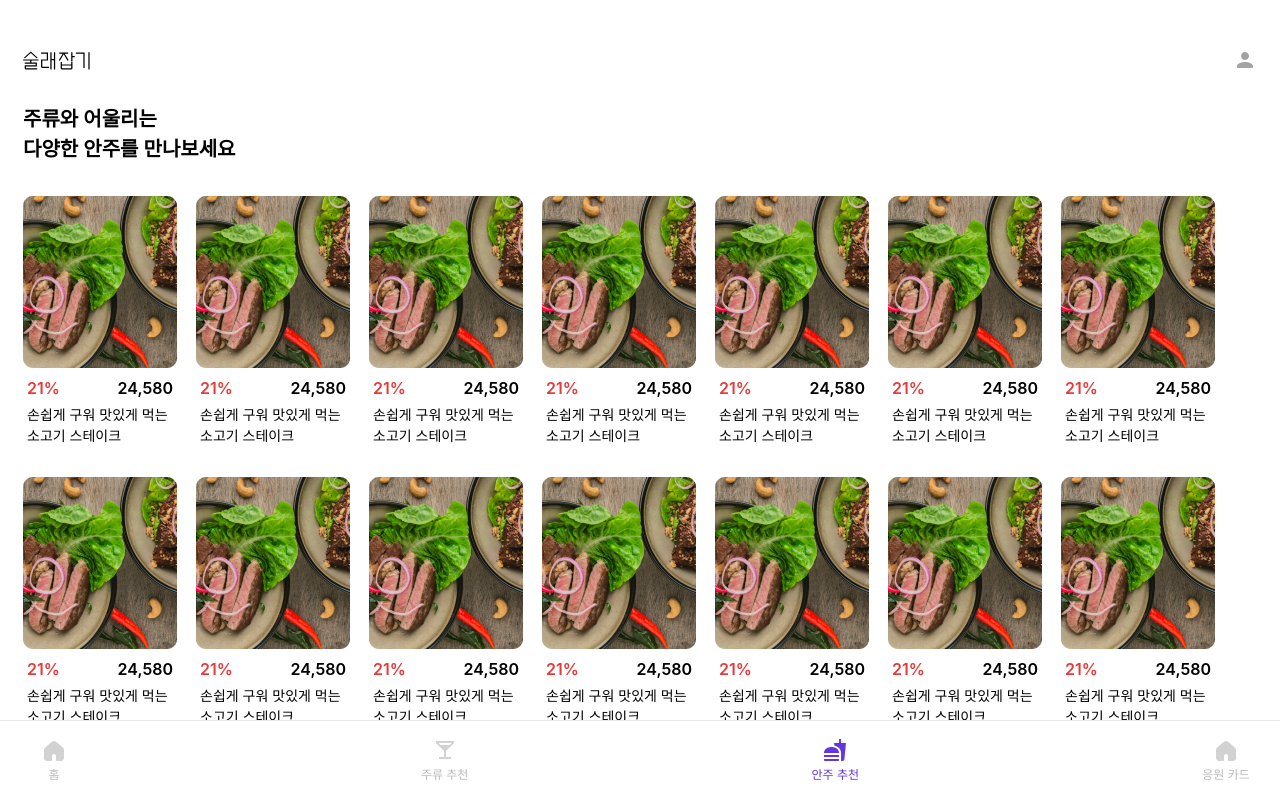
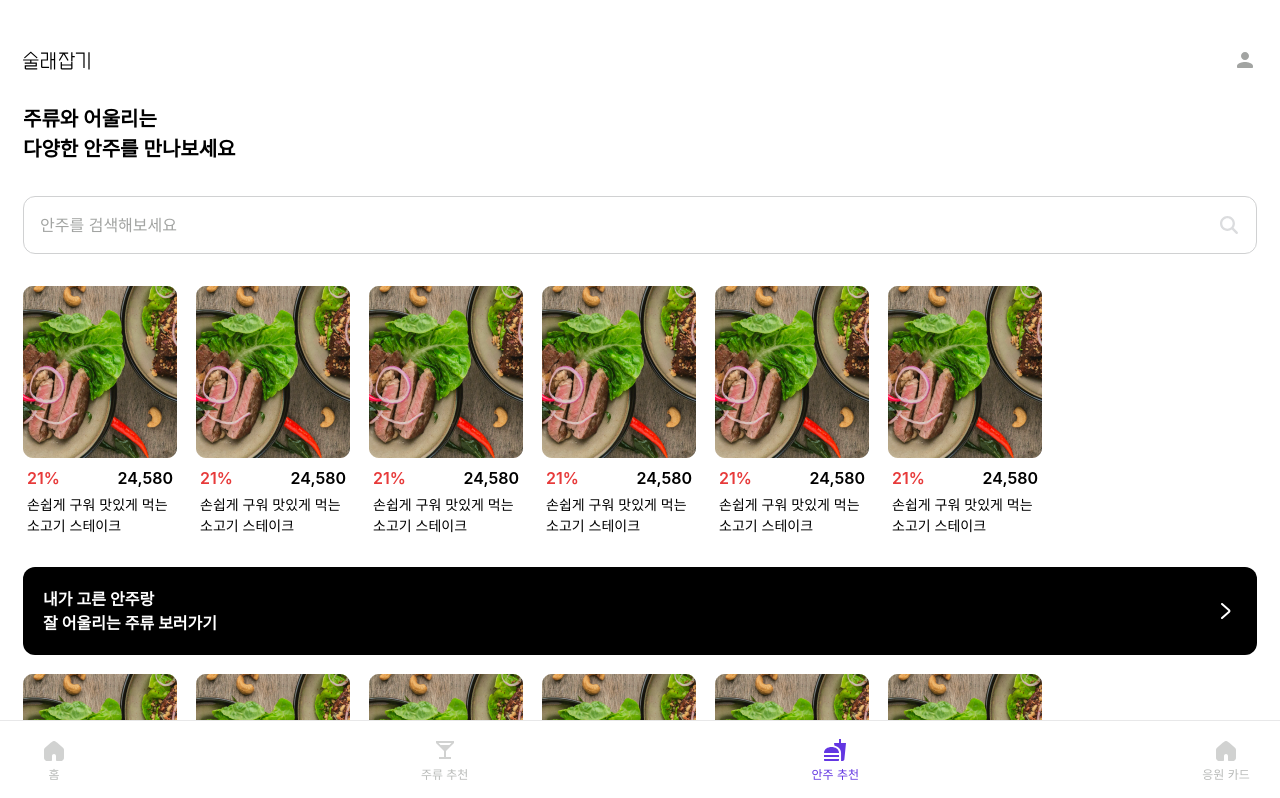
Before and after one commit to GAE-BAL-SAE-BAL/client, a React (Create React App) app: page /snack in a window 1280 px wide. Shown: the top 798 px of the page. Built offline with nearby package versions, Linux system fonts and the light colour scheme.

Commit message:
지금이번호로저나해줘~~~콜미백

```diff
--- a/src/Pages/main/Snack.tsx
+++ b/src/Pages/main/Snack.tsx
@@ -1,11 +1,14 @@
-import React from "react";
+import React, { useState } from "react";
 import BottomNavigation from "../../components/BottomNavigation";
-import Logo from "../../assets/Logo";
-import Person from "../../assets/Person";
 import FoodCard from "../../components/FoodCard";
 import Header from "../../components/Header";
+import SearchIcon from "../../assets/SearchIcon";
+import RightArrowBig from "../../assets/RightArrowBig";
+import SnackNotFound from "../../assets/SnackNotFound";
 
 const Snack = () => {
+  const [result, setResult] = useState(["", "", ""]);
+  // const [result, setResult] = useState([]);
   return (
     <div className="w-full px-[23px] gap-8 py-12 pb-24 flex flex-col">
       <Header />
@@ -14,8 +17,31 @@ const Snack = () => {
         <br />
         다양한 안주를 만나보세요
       </span>
+      <div className="relative h-[58px]">
+        <input
+          className="p-[16px] absolute w-full rounded-[12px] border-[1px] border-solid border-[#D0D1D2]"
+          placeholder="안주를 검색해보세요"
+        />
+        <SearchIcon className="absolute right-4 top-[17px]" />
+      </div>
+      {result.length ? (
         <main className="flex flex-wrap w-full gap-[19px]">
-        {Array.from({ length: 20 }).map((_, i) => (
+          {Array.from({ length: 6 }).map((_, i) => (
+            <FoodCard
+              key={i}
+              src="/mock_snack.png"
+              name="손쉽게 구워 맛있게 먹는 소고기 스테이크"
+              price={24580}
+            />
+          ))}
+          <div className="w-full p-[20px] flex items-center justify-between bg-black rounded-[12px]">
+            <span className="text-[16px] font-[600] text-white ">
+              내가 고른 안주랑
+              <br />잘 어울리는 주류 보러가기
+            </span>
+            <RightArrowBig />
+          </div>
+          {Array.from({ length: 6 }).map((_, i) => (
             <FoodCard
               key={i}
               src="/mock_snack.png"
@@ -24,6 +50,16 @@ const Snack = () => {
             />
           ))}
         </main>
+      ) : (
+        <main className="w-full h-[50vh] flex flex-col gap-[12px] items-center justify-center">
+          <SnackNotFound />
+          <span className="text-[16px] font-[400] text-center text-[#B9BBB9]">
+            해당 안주 상품이 없어요.
+            <br />
+            오타나 띄어쓰기 등을 점검해주세요.
+          </span>
+        </main>
+      )}
       <BottomNavigation current="안주추천" />
     </div>
   );
--- /dev/null
+++ b/src/assets/RightArrowBig.tsx
@@ -0,0 +1,34 @@
+import React from "react";
+
+const RightArrowBig = () => {
+  return (
+    <svg
+      width="24"
+      height="24"
+      viewBox="0 0 24 24"
+      fill="none"
+      xmlns="http://www.w3.org/2000/svg"
+    >
+      <g clip-path="url(#clip0_68_3985)">
+        <path
+          d="M9 5L16.1399 11.2474C16.5952 11.6458 16.5952 12.3542 16.1399 12.7526L9 19"
+          stroke="white"
+          stroke-width="2"
+          stroke-linecap="round"
+        />
+      </g>
+      <defs>
+        <clipPath id="clip0_68_3985">
+          <rect
+            width="10"
+            height="16"
+            fill="white"
+            transform="translate(8 4)"
+          />
+        </clipPath>
+      </defs>
+    </svg>
+  );
+};
+
+export default RightArrowBig;
--- /dev/null
+++ b/src/assets/SearchIcon.tsx
@@ -0,0 +1,23 @@
+import React, { SVGProps } from "react";
+
+const SearchIcon = ({ ...props }: SVGProps<SVGSVGElement>) => {
+  return (
+    <svg
+      {...props}
+      width="24"
+      height="24"
+      viewBox="0 0 24 24"
+      fill="none"
+      xmlns="http://www.w3.org/2000/svg"
+    >
+      <path
+        fill-rule="evenodd"
+        clip-rule="evenodd"
+        d="M17.9221 10.4603C17.9221 6.33991 14.5819 3 10.4611 3C6.34026 3 3 6.33991 3 10.4603C3 14.5806 6.34026 17.9205 10.4611 17.9205C12.0757 17.9205 13.5765 17.4036 14.8025 16.5229L18.9644 20.674C19.4001 21.1089 20.1058 21.1086 20.5411 20.6734L20.6733 20.5411C21.1094 20.105 21.1088 19.3978 20.6719 18.9625L16.5096 14.8217C17.3994 13.592 17.9221 12.0837 17.9221 10.4603ZM5.29571 10.4603C5.29571 13.3181 7.6029 15.6251 10.4611 15.6251C13.3192 15.6251 15.6264 13.3181 15.6264 10.4603C15.6264 7.60241 13.3192 5.29547 10.4611 5.29547C7.6029 5.29547 5.29571 7.60241 5.29571 10.4603Z"
+        fill="#DBDCDE"
+      />
+    </svg>
+  );
+};
+
+export default SearchIcon;
--- /dev/null
+++ b/src/assets/SnackNotFound.tsx
@@ -0,0 +1,20 @@
+import React from "react";
+
+const SnackNotFound = () => {
+  return (
+    <svg
+      width="49"
+      height="48"
+      viewBox="0 0 49 48"
+      fill="none"
+      xmlns="http://www.w3.org/2000/svg"
+    >
+      <path
+        d="M36.62 46H39.94C41.62 46 43 44.7 43.2 43.06L46.5 10.1H36.5V2H32.56V10.1H22.62L23.22 14.78C26.64 15.72 29.84 17.42 31.76 19.3C34.64 22.14 36.62 25.08 36.62 29.88V46ZM2.5 44V42H32.56V44C32.56 45.08 31.66 46 30.5 46H4.5C3.4 46 2.5 45.08 2.5 44ZM32.56 30C32.56 14 2.5 14 2.5 30H32.56ZM2.5 34H32.5V38H2.5V34Z"
+        fill="#D1D2D1"
+      />
+    </svg>
+  );
+};
+
+export default SnackNotFound;
```
Lines whose indentation alone changed are shown as unchanged.
